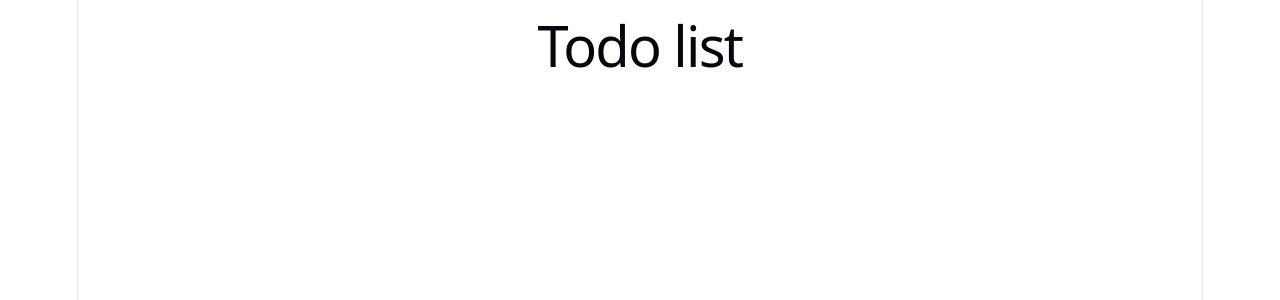
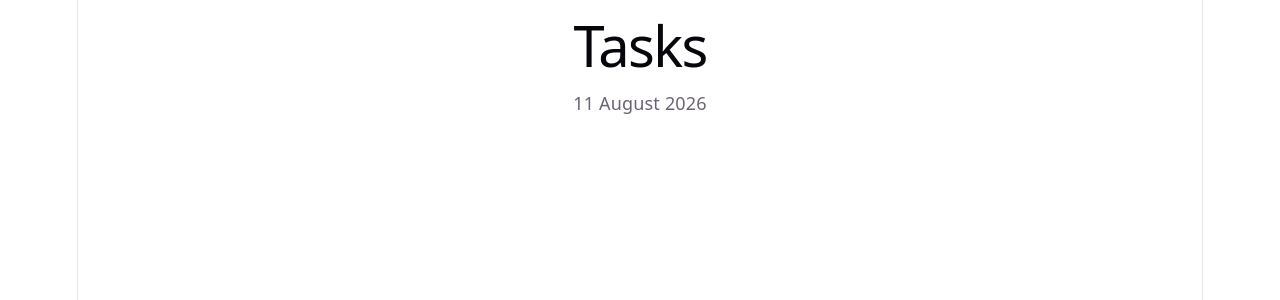
Before and after one commit to pavelelyutin/todo_list, a React (Vite) app: page / in a window 1280 px wide. Shown: the top 300 px of the page. Built offline with nearby package versions, Linux system fonts and the light colour scheme.

Commit message:
add TodoHeader component

```diff
--- a/src/features/todo/Todo.jsx
+++ b/src/features/todo/Todo.jsx
@@ -1,5 +1,11 @@
+import TodoHeader from "./components/TodoHeader";
+
 function ToDo() {
-    return <h1>Todo list</h1>;
+    return (
+        <main>
+            <TodoHeader title="Tasks" date="11 August 2026" />
+        </main>
+    );
 }
 
 export default ToDo;
--- /dev/null
+++ b/src/features/todo/components/TodoHeader.jsx
@@ -0,0 +1,10 @@
+function TodoHeader({ title, date }) {
+    return (
+        <header>
+            <h1>{title}</h1>
+            <p>{date}</p>
+        </header>
+    );
+}
+
+export default TodoHeader;
```
